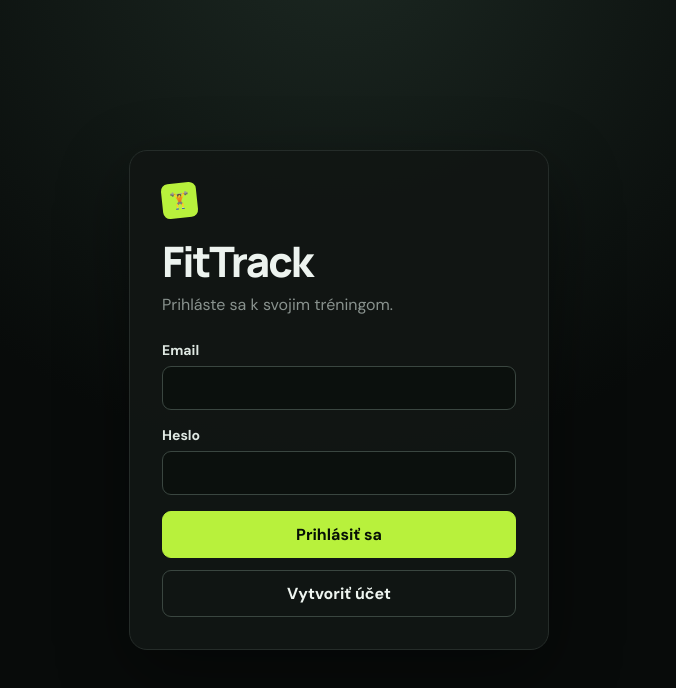
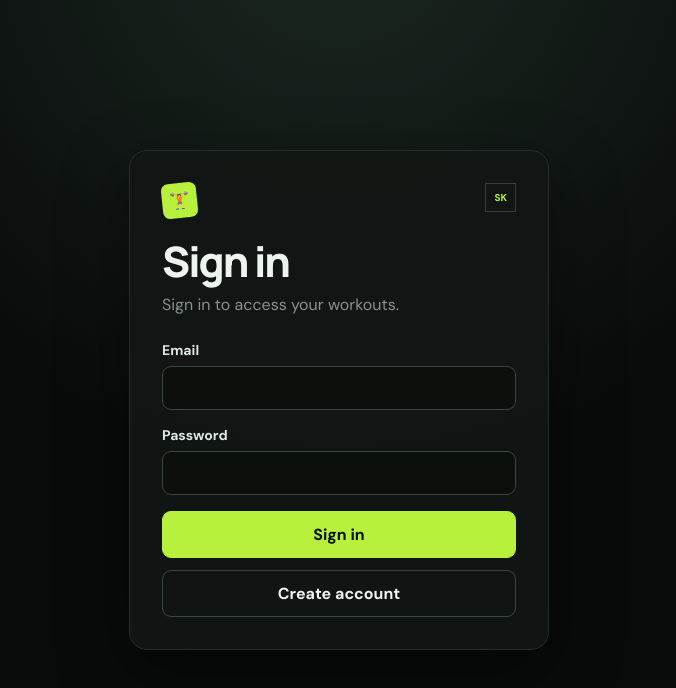
Before and after one commit to BorisJakubik/workout-app, a React (Vite) app: page / in a window 1280 px wide. Shown: the top 688 px of the page, without its empty margins (301-977 px from the left). Built offline with nearby package versions, Linux system fonts and the light colour scheme; no server answers.

Commit message:
feat: added english to login form

```diff
--- a/src/components/views/App/AppContainer.jsx
+++ b/src/components/views/App/AppContainer.jsx
@@ -133,10 +133,10 @@ export const AppContainer = () => {
   const deleteSelected = () => {
     removeWorkout(selectedWorkout.id).then(() => { dispatch(deleteWorkout(selectedWorkout.id)); setSelectedWorkout(null) }).catch(reason => setError(reason.message))
   }
-  const authenticate = async (method, credentials) => { setLoading(true); setError(''); const { data, error: authError } = await method(credentials); setLoading(false); if (authError) setError(authError.message); else if (!data.session && method === signUp) setError('Účet bol vytvorený. Skontrolujte e-mail a potom sa prihláste.') }
-  if (session === undefined) return <div className="app-state" role="status">Načítavam prihlásenie…</div>
-  if (!session) return <AuthView loading={loading} error={error} onLogin={credentials => authenticate(signIn, credentials)} onRegister={credentials => authenticate(signUp, credentials)} />
-  if (loading) return <div className="app-state" role="status">Načítavam tréningy…</div>
+  const authenticate = async (method, credentials) => { setLoading(true); setError(''); const { data, error: authError } = await method(credentials); setLoading(false); if (authError) setError(authError.message); else if (!data.session && method === signUp) setError(t('accountCreatedCheckEmail')) }
+  if (session === undefined) return <div className="app-state" role="status">{t('loadingSignIn')}</div>
+  if (!session) return <AuthView loading={loading} error={error} language={language} t={t} onLanguageChange={() => dispatch(setLanguage(language === 'sk' ? 'en' : 'sk'))} onLogin={credentials => authenticate(signIn, credentials)} onRegister={credentials => authenticate(signUp, credentials)} />
+  if (loading) return <div className="app-state" role="status">{t('loadingWorkouts')}</div>
   const previousWeight =
     selectedWorkout &&
     workouts
--- a/src/components/views/Auth/AuthView.jsx
+++ b/src/components/views/Auth/AuthView.jsx
@@ -1,6 +1,6 @@
 import React, { useState } from 'react'
 
-export const AuthView = ({ onLogin, onRegister, error, loading }) => {
+export const AuthView = ({ onLogin, onRegister, onLanguageChange, error, language, loading, t }) => {
   const [register, setRegister] = useState(false)
   const [email, setEmail] = useState('')
   const [password, setPassword] = useState('')
@@ -8,5 +8,5 @@ export const AuthView = ({ onLogin, onRegister, error, loading }) => {
     event.preventDefault()
     ;(register ? onRegister : onLogin)({ email, password })
   }
-  return <main className="auth-page"><section className="auth-card"><div className="brand-mark">🏋</div><h1>FitTrack</h1><p>{register ? 'Vytvorte si účet pre svoje tréningy.' : 'Prihláste sa k svojim tréningom.'}</p><form onSubmit={submit}><label>Email<input type="email" value={email} onChange={e => setEmail(e.target.value)} required autoComplete="email" /></label><label>Heslo<input type="password" value={password} onChange={e => setPassword(e.target.value)} required minLength="6" autoComplete={register ? 'new-password' : 'current-password'} /></label>{error && <p role="alert" className="form-error">{error}</p>}<button type="submit" className="primary-button" disabled={loading}>{loading ? 'Načítavam…' : register ? 'Registrovať sa' : 'Prihlásiť sa'}</button></form><button type="button" className="text-button" onClick={() => setRegister(value => !value)}>{register ? 'Už mám účet' : 'Vytvoriť účet'}</button></section></main>
+  return <main className="auth-page"><section className="auth-card"><div className="auth-card-header"><div className="brand-mark">🏋</div><button type="button" className="language-toggle auth-language-toggle" onClick={onLanguageChange} aria-label={t('changeLanguage')}>{language === 'sk' ? 'EN' : 'SK'}</button></div><h1>{register ? t('signUp') : t('signIn')}</h1><p>{register ? t('signUpHint') : t('signInHint')}</p><form onSubmit={submit}><label>{t('email')}<input type="email" value={email} onChange={e => setEmail(e.target.value)} required autoComplete="email" /></label><label>{t('password')}<input type="password" value={password} onChange={e => setPassword(e.target.value)} required minLength="6" autoComplete={register ? 'new-password' : 'current-password'} /></label>{error && <p role="alert" className="form-error">{error}</p>}<button type="submit" className="primary-button" disabled={loading}>{loading ? t('loading') : register ? t('signUpAction') : t('signInAction')}</button></form><button type="button" className="text-button" onClick={() => setRegister(value => !value)}>{register ? t('alreadyHaveAccount') : t('createAccount')}</button></section></main>
 }
--- a/src/i18n.js
+++ b/src/i18n.js
@@ -4,6 +4,20 @@ export const locales = { sk: 'sk-SK', en: 'en-US' }
 
 const dictionary = {
   sk: {
+    signIn: 'Prihlásenie',
+    signUp: 'Vytvoriť účet',
+    signInHint: 'Prihláste sa k svojim tréningom.',
+    signUpHint: 'Vytvorte si účet pre svoje tréningy.',
+    password: 'Heslo',
+    signInAction: 'Prihlásiť sa',
+    signUpAction: 'Registrovať sa',
+    loading: 'Načítavam…',
+    alreadyHaveAccount: 'Už mám účet',
+    createAccount: 'Vytvoriť účet',
+    changeLanguage: 'Zmeniť jazyk',
+    accountCreatedCheckEmail: 'Účet bol vytvorený. Skontrolujte e-mail a potom sa prihláste.',
+    loadingSignIn: 'Načítavam prihlásenie…',
+    loadingWorkouts: 'Načítavam tréningy…',
     today: 'DNES',
     letsTrain: 'Poďme makať,',
     everySetCounts: 'Každá séria sa počíta.',
@@ -169,6 +183,20 @@ const dictionary = {
     weekdays: ['PO', 'UT', 'ST', 'ŠT', 'PI', 'SO', 'NE'],
   },
   en: {
+    signIn: 'Sign in',
+    signUp: 'Create account',
+    signInHint: 'Sign in to access your workouts.',
+    signUpHint: 'Create an account for your workouts.',
+    password: 'Password',
+    signInAction: 'Sign in',
+    signUpAction: 'Create account',
+    loading: 'Loading…',
+    alreadyHaveAccount: 'I already have an account',
+    createAccount: 'Create account',
+    changeLanguage: 'Change language',
+    accountCreatedCheckEmail: 'Your account was created. Check your email, then sign in.',
+    loadingSignIn: 'Loading sign-in…',
+    loadingWorkouts: 'Loading workouts…',
     today: 'TODAY',
     letsTrain: "Let's train,",
     everySetCounts: 'Every set counts.',
--- a/src/store.js
+++ b/src/store.js
@@ -98,7 +98,7 @@ const starterWorkouts = [
   },
 ]
 const initialState = {
-  language: 'sk',
+  language: 'en',
   theme: 'dark',
   weightUnit: 'kg',
   profile: { name: 'Boris', surname: '', email: '', photo: '' },
--- a/src/styles.css
+++ b/src/styles.css
@@ -55,6 +55,17 @@ button {
 .auth-card .brand-mark {
   margin-bottom: 22px;
   border-radius: 7px;
+}
+.auth-card-header {
+  display: flex;
+  align-items: flex-start;
+  justify-content: space-between;
+}
+.auth-card-header .brand-mark {
+  margin-bottom: 22px;
+}
+.auth-language-toggle {
+  margin-left: 0;
 }
 .auth-card h1 {
   margin: 0;
```
